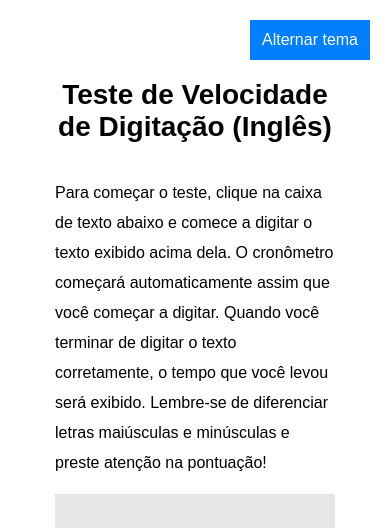
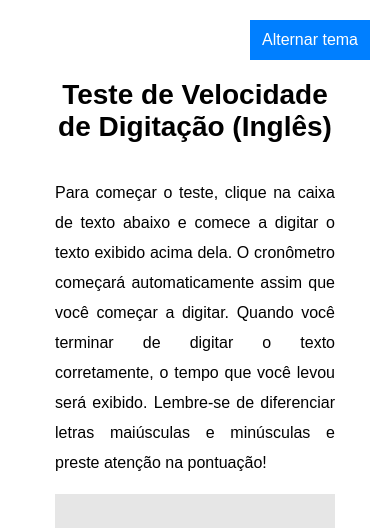
Before and after one commit to IgoorSouza/typing-test, a React (Vite) app: page / in a window 390 px wide. Shown: the top 528 px of the page. Built offline with nearby package versions, Linux system fonts and the light colour scheme; no server answers.

Commit message:
Update index.css

```diff
--- a/src/index.css
+++ b/src/index.css
@@ -30,6 +30,10 @@ body {
 
 .content h1 {
   text-align: center;
+}
+
+.content > p {
+  text-align: justify;
 }
 
 .container button {
@@ -109,7 +113,6 @@ textarea {
 
   .content p {
     font-size: 16px;
-    line-height: 30px;
   }
 
   .textToType p {
```
